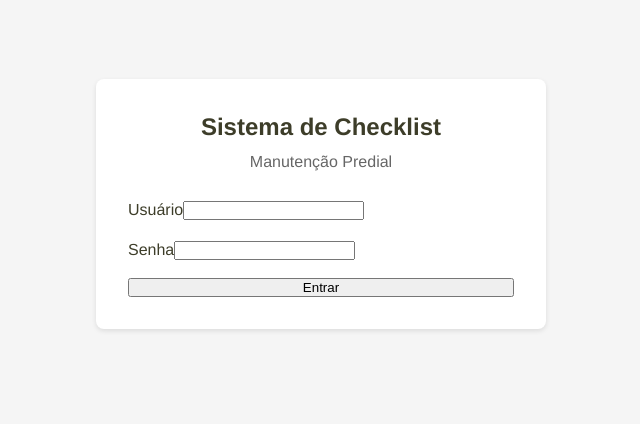
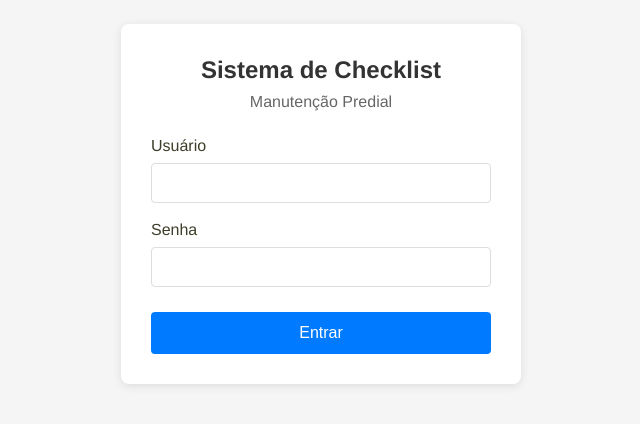
Before and after one commit to flaviobei/checklists, a Next.js app: page /login in a window 1280 px wide. Shown: the part 196-620 px from the top of the page, without its empty margins (319-959 px from the left). Built offline with nearby package versions, Linux system fonts and the light colour scheme.

Commit message:
Update Login.module.css

```diff
--- a/styles/Login.module.css
+++ b/styles/Login.module.css
@@ -1,56 +1,78 @@
 /* /styles/Login.module.css */
-/* Assumes base_styles.css is imported globally */
-
 .container {
-  /* Use base container styles, but override display for centering */
-  composes: container from global;
   display: flex;
   justify-content: center;
   align-items: center;
   min-height: 100vh;
-  background-color: #f5f5f5; /* Specific light grey background for login page */
-  padding: 1rem; /* Ensure padding */
+  background-color: #f5f5f5;
 }
 
 .loginBox {
-  composes: card-base from global;
-  max-width: 450px; /* Max width for the box */
-  width: 100%; /* Ensure it takes full width up to max-width */
-  padding: 2rem; /* Slightly more padding for login */
-  margin: 0 auto; /* Center horizontally */
+  background-color: white;
+  border-radius: 8px;
+  box-shadow: 0 2px 10px rgba(0, 0, 0, 0.1);
+  padding: 30px;
+  width: 100%;
+  max-width: 400px;
 }
 
 .title {
   text-align: center;
-  margin-bottom: 0.5rem;
-  font-size: 1.5rem;
-  font-weight: 600;
-  color: var(--text-color);
+  margin-bottom: 5px;
+  font-size: 24px;
+  color: #333;
 }
 
 .subtitle {
   text-align: center;
-  margin-bottom: 1.5rem;
-  color: var(--muted-text-color);
-  font-size: 1rem;
+  margin-bottom: 20px;
+  color: #666;
 }
 
 .form {
   display: flex;
   flex-direction: column;
-  gap: 1rem;
 }
 
-/* Use .input-base for inputs */
-.formInput {
-  composes: input-base from global;
+.formGroup {
+  margin-bottom: 15px;
 }
 
-/* Use base button styles */
-.loginButton {
-  composes: button button-primary from global;
-  width: 100%; /* Full width button */
-  margin-top: 1rem; /* Space above button */
+.formGroup label {
+  display: block;
+  margin-bottom: 5px;
+  font-weight: 500;
 }
 
-/* Error message styling is handled by .error in base_styles.css */
+.formGroup input {
+  width: 100%;
+  padding: 10px;
+  border: 1px solid #ddd;
+  border-radius: 4px;
+  font-size: 16px;
+}
+
+.button {
+  background-color: #007bff;
+  color: white;
+  border: none;
+  border-radius: 4px;
+  padding: 12px;
+  font-size: 16px;
+  cursor: pointer;
+  margin-top: 10px;
+}
+
+.button:hover {
+  background-color: #0069d9;
+}
+
+.button:disabled {
+  background-color: #cccccc;
+  cursor: not-allowed;
+}
+
+.error {
+  color: #e74c3c;
+  margin-bottom: 10px;
+}
```
